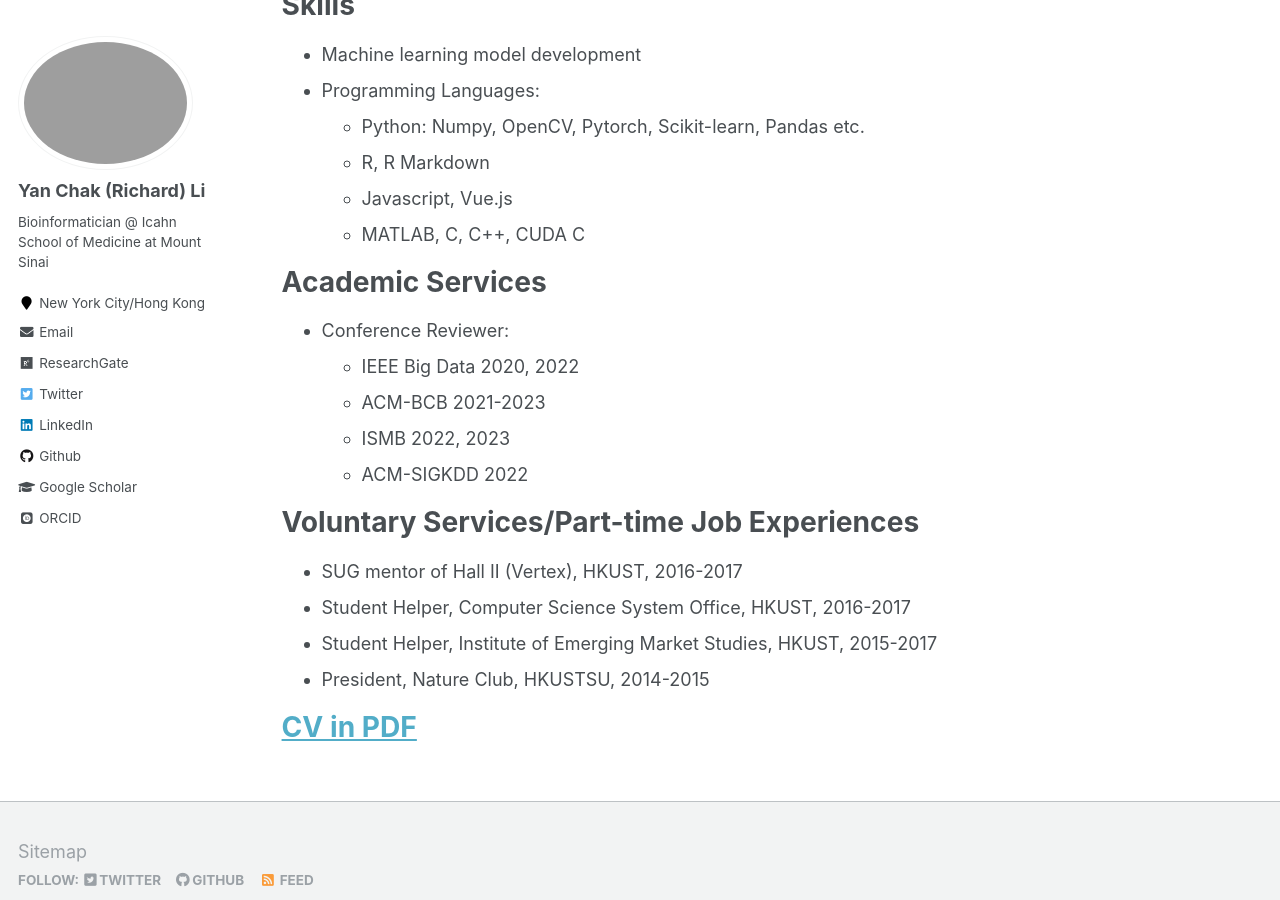
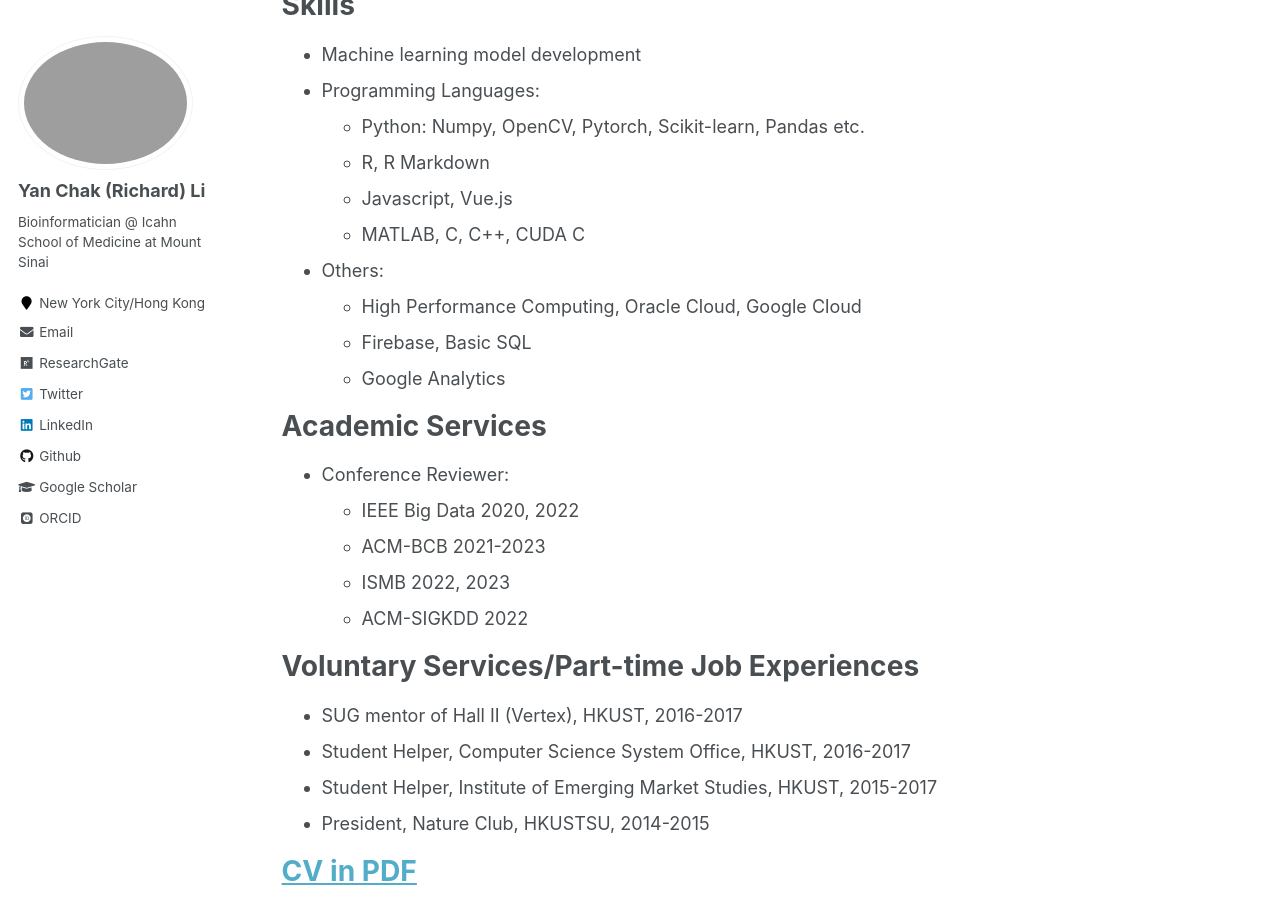
Before and after one commit to huhrichard/huhrichard.github.io, a Jekyll site: the page built from _pages/cv.md, in a window 1280 px wide and 900 px high, scrolled down 2921 px. Built offline with Jekyll 4.4.1, drawn with Linux system fonts in a browser that asks for light colours; some web fonts are replaced.

Commit message:
update cv

```diff
--- a/_pages/cv.md
+++ b/_pages/cv.md
@@ -78,6 +78,10 @@ Skills
   * R, R Markdown
   * Javascript, Vue.js
   * MATLAB, C, C++, CUDA C
+* Others:
+  * High Performance Computing, Oracle Cloud, Google Cloud
+  * Firebase, Basic SQL
+  * Google Analytics
 
 Academic Services
 ======
```
